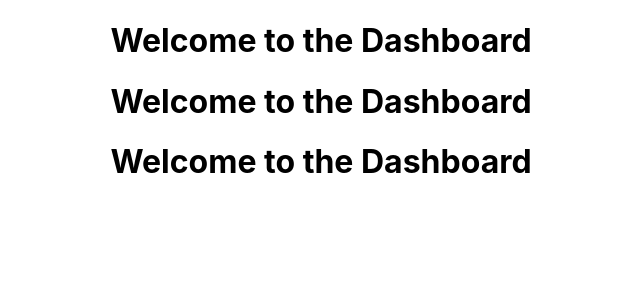
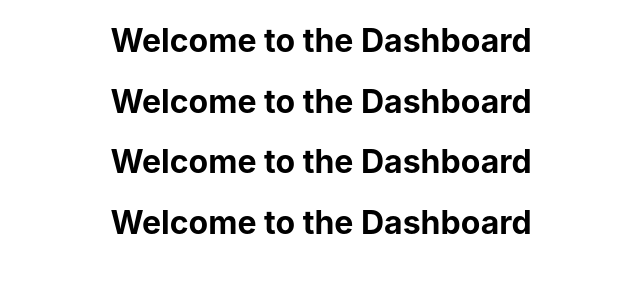
Before and after one commit to IGDERZEN-Zakaria/PPMTool, a React (Create React App) app in the folder ppmtool-react-client/: page / in a window 1280 px wide. Shown: the top 300 px of the page, without its empty margins (319-959 px from the left). Built offline with nearby package versions, Linux system fonts and the light colour scheme.

Commit message:
Added Dashboard component react / no java changes

```diff
--- a/ppmtool-react-client/src/App.js
+++ b/ppmtool-react-client/src/App.js
@@ -9,6 +9,7 @@ class App extends Component {
         <Dashboard />
         <Dashboard />
         <Dashboard />
+        <Dashboard />
       </div>
     );
   }
```
